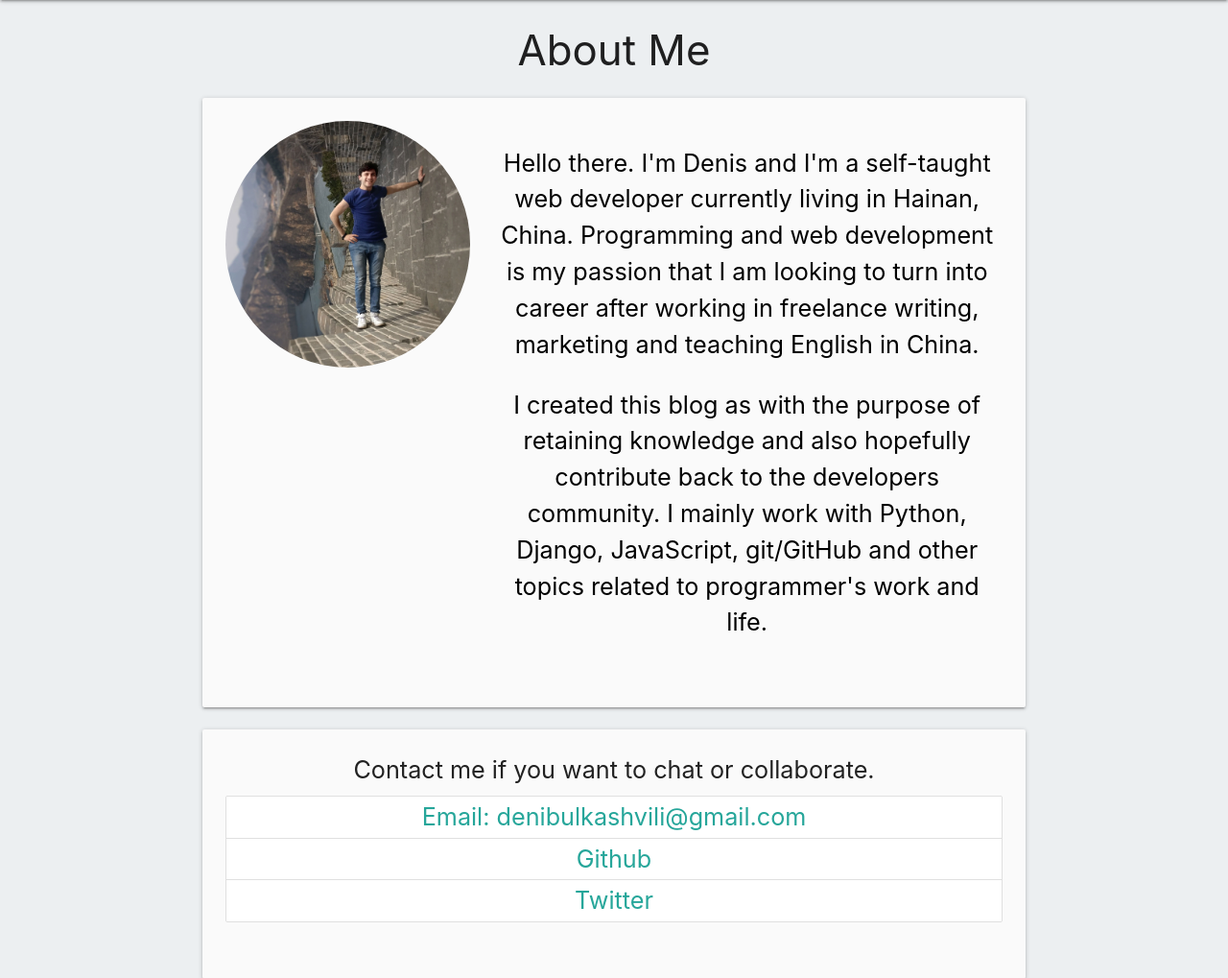
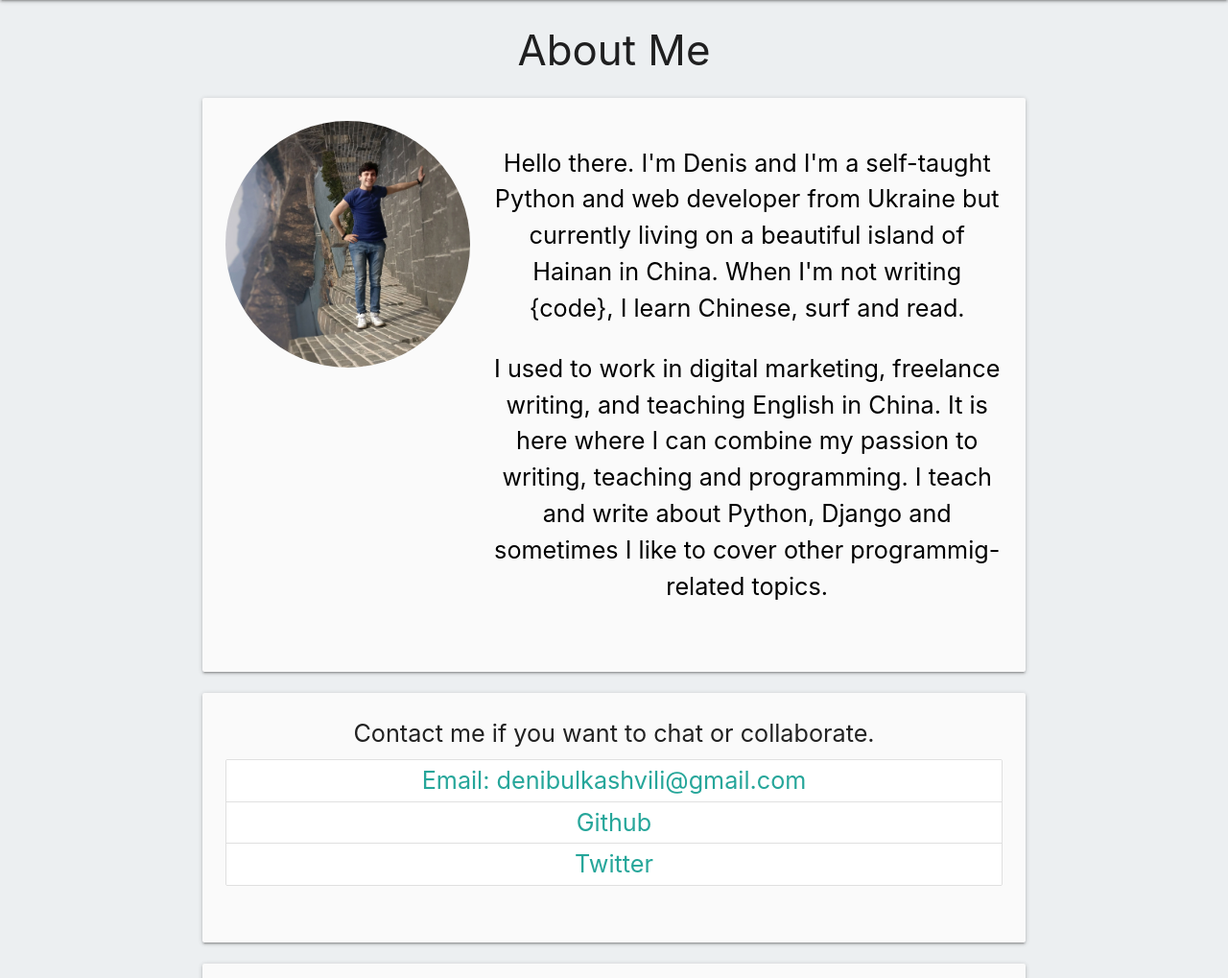
Before and after one commit to denibulkashvili/django-blog, a Django app: page /about/ in a window 1280 px wide. Shown: the part 64-1083 px from the top of the page at 96% size. Run offline with Django 3.2, Linux system fonts and the light colour scheme; some libraries are stand-ins or nearby versions.

Commit message:
Rewrite about info

```diff
--- a/blog/templates/blog/about.html
+++ b/blog/templates/blog/about.html
@@ -13,13 +13,13 @@
                         <img src="{% static 'blog/images/about.jpeg' %}" alt="" class="circle responsive-img">
                     </div>
                     <div class="col l8 s12 black-text flow-text">
-                        <p>Hello there. I'm Denis and I'm a self-taught web developer currently
-                        living in Hainan, China. Programming and web development is my passion that I am
-                        looking to turn into career after working in freelance writing, marketing and
-                        teaching English in China.</p>
-                        <p>I created this blog as with the purpose of retaining knowledge and also hopefully
-                        contribute back to the developers community. I mainly work with Python, Django, JavaScript,
-                        git/GitHub and other topics related to programmer's work and life.</p>
+                        <p>Hello there. I'm Denis and I'm a self-taught Python and web developer from Ukraine
+                        but currently living on a beautiful island of Hainan in China. When I'm not writing {code},
+                        I learn Chinese, surf and read.</p>
+                        <p>I used to work in digital marketing, freelance writing, and teaching English in China.
+                        It is here where I can combine my passion to writing, teaching and programming. I teach and
+                        write about Python, Django and sometimes I like to cover other programmig-related topics.
+                        </p>
 
 
                     </div>
```
